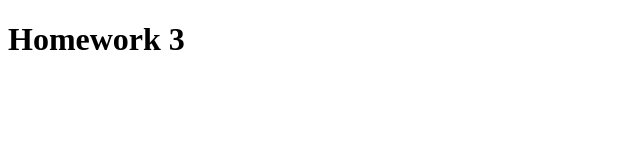
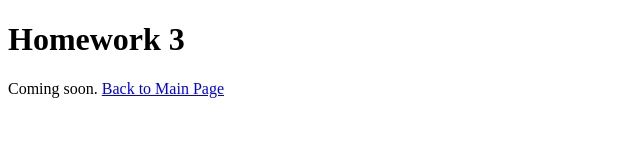
Before and after one commit to erickrp503/erickrp503.github.io, a plain HTML site: page hw/hw3.html in a window 1280 px wide. Shown: the whole page, without its empty margins (0-640 px from the left). Drawn offline with Linux system fonts and the light colour scheme.

Commit message:
Add files via upload

```diff
--- a/hw/hw3.html
+++ b/hw/hw3.html
@@ -11,6 +11,8 @@
 </header>
 
 <section>
+    Coming soon.
+    <a href="index.html">Back to Main Page</a>
 </section>
 
 <footer>
```
Also changed, not shown: hw/hw4.html (+2 -0 lines), hw/hw5.html (+2 -0 lines), hw/hw6.html (+2 -0 lines), hw/hw7.html (+2 -0 lines), hw/hw8.html (+2 -0 lines).
